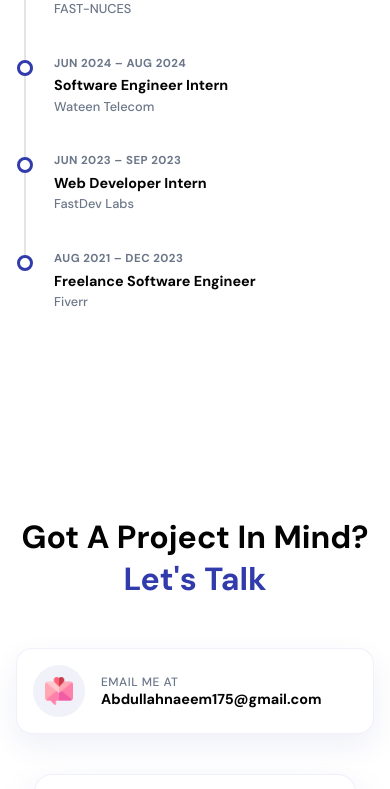
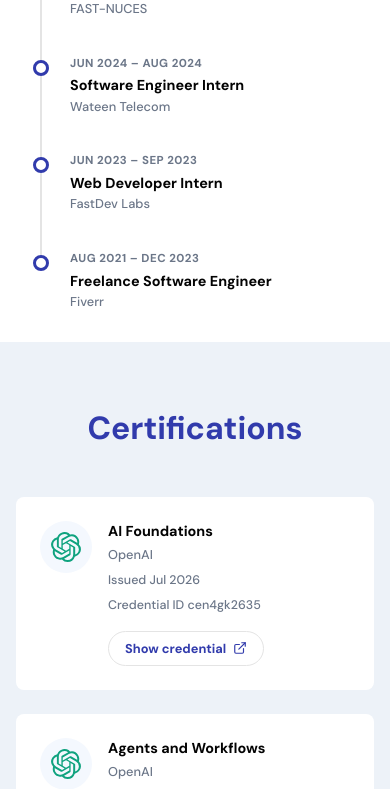
Before and after one commit to MuhammadAbdullahNaeem1/MuhammadAbdullahNaeem1.github.io, a React (Vite) app in the folder frontend_react/: page / in a window 390 px wide. Shown: the part 6507-7296 px from the top of the page. Built offline with nearby package versions, Linux system fonts and the light colour scheme.

Commit message:
Certifications + experience padding.

```diff
--- a/frontend_react/src/App.jsx
+++ b/frontend_react/src/App.jsx
@@ -1,6 +1,13 @@
 import React from "react";
 
-import { About, Contact, Header, Skills, Work } from "./containers";
+import {
+  About,
+  Certifications,
+  Contact,
+  Header,
+  Skills,
+  Work,
+} from "./containers";
 
 import { Navbar, Footer } from "./components";
 import "./App.scss";
@@ -13,6 +20,7 @@
       <About />
       <Work />
       <Skills />
+      <Certifications />
       <Contact />
       <Footer />
 
--- a/frontend_react/src/components/Navbar/Navbar.jsx
+++ b/frontend_react/src/components/Navbar/Navbar.jsx
@@ -4,6 +4,7 @@
 import { FiSun, FiMoon } from "react-icons/fi";
 import { motion } from "framer-motion";
 
+import { sections } from "../../constants";
 import "./Navbar.scss";
 
 const getInitialTheme = () => {
@@ -60,7 +61,7 @@
         </a>
       </div>
       <ul className="app__navbar-links">
-        {["home", "about", "work", "skills", "contact"].map((item) => (
+        {sections.map((item) => (
             <li
               key={`link-${item}`}
               className={`app__flex p-text ${active === item ? "active" : ""}`}
@@ -94,7 +95,7 @@
           >
             <HiX onClick={() => setToggle(false)} />
             <ul>
-              {["home", "about", "work", "skills", "contact"].map((item) => (
+              {sections.map((item) => (
                 <li key={item}>
                   <a href={`#${item}`} onClick={() => setToggle(false)}>
                     {item}
--- a/frontend_react/src/components/NavigationDots.jsx
+++ b/frontend_react/src/components/NavigationDots.jsx
@@ -1,9 +1,11 @@
 import React from "react";
+
+import { sections } from "../constants";
 
 const NavigationDots = ({ active }) => {
   return (
     <div className="app__navigation">
-      {["home", "about", "work", "skills", "contact"].map((item, index) => (
+      {sections.map((item, index) => (
           <a
             href={`#${item}`}
             key={item + index}
--- a/frontend_react/src/constants/index.js
+++ b/frontend_react/src/constants/index.js
@@ -1 +1,2 @@
 export { default as images } from "./images";
+export { default as sections } from "./sections";
--- /dev/null
+++ b/frontend_react/src/constants/sections.js
@@ -0,0 +1,7 @@
+// The page's sections, in the order they appear. Each string is both the
+// section's id (see the AppWrap call at the bottom of each container) and the
+// label shown in the navbar — so this list drives the navbar links, the mobile
+// menu, and the navigation dots. Add a section here once and all three follow.
+const sections = ["home", "about", "work", "skills", "certifications", "contact"];
+
+export default sections;
--- /dev/null
+++ b/frontend_react/src/containers/Certifications/Certifications.jsx
@@ -0,0 +1,71 @@
+import React from "react";
+import { motion } from "framer-motion";
+import { FiExternalLink } from "react-icons/fi";
+
+import { AppWrap, MotionWrap } from "../../wrapper";
+import { certifications } from "../../data/profile";
+import "./Certifications.scss";
+
+const Certifications = () => {
+  return (
+    <>
+      <h2 className="head-text">
+        <span>Certifications</span>
+      </h2>
+
+      <div className="app__certs-list">
+        {certifications?.map((cert, index) => (
+          <motion.div
+            className="app__certs-item"
+            key={`${cert.org}-${index}`}
+            whileInView={{ opacity: [0, 1], y: [24, 0] }}
+            transition={{ duration: 0.5, delay: index * 0.05 }}
+          >
+            <div
+              className="app__certs-logo app__flex"
+              style={{ backgroundColor: "var(--skill-bg)" }}
+            >
+              {cert.icon && (
+                <cert.icon color={cert.color} size={30} aria-label={cert.org} />
+              )}
+            </div>
+
+            <div className="app__certs-content">
+              <h4 className="bold-text app__certs-title">{cert.title}</h4>
+              <p className="p-text app__certs-org">{cert.org}</p>
+
+              {cert.issued && (
+                <span className="app__certs-meta">Issued {cert.issued}</span>
+              )}
+
+              {cert.credentialId && (
+                <span className="app__certs-meta">
+                  Credential ID {cert.credentialId}
+                </span>
+              )}
+
+              {/* Only render the button once there's a real link to point at. */}
+              {cert.credentialUrl && (
+                <a
+                  className="app__certs-link"
+                  href={cert.credentialUrl}
+                  target="_blank"
+                  rel="noreferrer"
+                >
+                  Show credential
+                  <FiExternalLink />
+                </a>
+              )}
+            </div>
+          </motion.div>
+        ))}
+      </div>
+    </>
+  );
+};
+
+export default AppWrap(
+  MotionWrap(Certifications, "app__certs"),
+  "certifications",
+  "app__primarybg"
+);
--- /dev/null
+++ b/frontend_react/src/containers/Certifications/Certifications.scss
@@ -0,0 +1,141 @@
+.app__certs {
+  flex: 1;
+  width: 100%;
+  flex-direction: column;
+}
+
+.app__certs-list {
+  width: 80%;
+  margin-top: 3rem;
+  display: flex;
+  flex-direction: row;
+  flex-wrap: wrap;
+  justify-content: center;
+  align-items: stretch;
+  gap: 1.5rem;
+
+  @media screen and (min-width: 2000px) {
+    gap: 2.5rem;
+  }
+
+  @media screen and (max-width: 900px) {
+    width: 100%;
+  }
+}
+
+.app__certs-item {
+  display: flex;
+  flex-direction: row;
+  align-items: flex-start;
+  gap: 1rem;
+  width: 340px;
+  padding: 1.5rem;
+  border-radius: 0.5rem;
+  background-color: var(--white-color);
+  color: var(--black-color);
+
+  &:hover {
+    box-shadow: 0 0 25px rgba(0, 0, 0, 0.2);
+  }
+
+  @media screen and (min-width: 2000px) {
+    width: 500px;
+    padding: 2rem;
+    gap: 1.5rem;
+  }
+
+  @media screen and (max-width: 450px) {
+    width: 100%;
+  }
+}
+
+// Issuing org's logo, in a circular tile matching the Skills icons.
+.app__certs-logo {
+  flex-shrink: 0;
+  width: 52px;
+  height: 52px;
+  border-radius: 50%;
+
+  @media screen and (min-width: 2000px) {
+    width: 80px;
+    height: 80px;
+
+    svg {
+      width: 40px;
+      height: 40px;
+    }
+  }
+}
+
+.app__certs-content {
+  display: flex;
+  flex-direction: column;
+  align-items: flex-start;
+  width: 100%;
+
+  .app__certs-title {
+    font-weight: 600;
+    line-height: 1.4;
+    text-align: left;
+  }
+
+  .app__certs-org {
+    margin-top: 0.25rem;
+    font-weight: 500;
+    color: var(--gray-color);
+    text-align: left;
+  }
+}
+
+.app__certs-meta {
+  margin-top: 0.4rem;
+  font-family: var(--font-base);
+  font-size: 0.78rem;
+  font-weight: 500;
+  line-height: 1.5;
+  color: var(--gray-color);
+  text-align: left;
+  word-break: break-word;
+
+  @media screen and (min-width: 2000px) {
+    font-size: 1.25rem;
+  }
+}
+
+.app__certs-link {
+  display: inline-flex;
+  align-items: center;
+  gap: 0.4rem;
+  margin-top: 1rem;
+  padding: 0.5rem 1rem;
+  border: 1px solid var(--lightGray-color);
+  border-radius: 2rem;
+  font-family: var(--font-base);
+  font-size: 0.8rem;
+  font-weight: 600;
+  color: var(--secondary-color);
+  text-decoration: none;
+  cursor: pointer;
+  transition: all 0.25s ease-in-out;
+
+  svg {
+    width: 14px;
+    height: 14px;
+  }
+
+  &:hover {
+    background-color: var(--secondary-color);
+    border-color: var(--secondary-color);
+    color: var(--white-color);
+  }
+
+  @media screen and (min-width: 2000px) {
+    font-size: 1.25rem;
+    padding: 0.75rem 1.5rem;
+
+    svg {
+      width: 20px;
+      height: 20px;
+    }
+  }
+}
--- a/frontend_react/src/containers/Skills/Skills.scss
+++ b/frontend_react/src/containers/Skills/Skills.scss
@@ -26,7 +26,11 @@
 
   @media screen and (max-width: 900px) {
     margin-right: 0;
-    justify-content: center;
+    // Left-aligned (not centered) once stacked: centering adds a gutter that
+    // changes with viewport width and item count, so the icons would never
+    // line up with the timeline below. Sharing a left edge keeps them aligned
+    // on any screen.
+    justify-content: flex-start;
     align-items: center;
   }
 }
@@ -85,6 +89,10 @@
 
   @media screen and (max-width: 900px) {
     margin-top: 3rem;
+    // Stacked under the skills grid: match the 1rem side margin each
+    // .app__skills-item carries, so the timeline lines up with the icons
+    // above instead of running flush to the screen edge.
+    padding: 0 1rem;
   }
 }
 
--- a/frontend_react/src/containers/index.js
+++ b/frontend_react/src/containers/index.js
@@ -1,4 +1,5 @@
 export { default as About } from "./About/About";
+export { default as Certifications } from "./Certifications/Certifications";
 export { default as Contact } from "./Contact/Contact";
 export { default as Header } from "./Header/Header";
 export { default as Skills } from "./Skills/Skills";
--- a/frontend_react/src/data/profile.js
+++ b/frontend_react/src/data/profile.js
@@ -14,6 +14,8 @@
   SiDjango,
   SiTensorflow,
   SiPython,
+  SiOpenai,
+  SiAnthropic,
 } from "react-icons/si";
 
 
@@ -100,3 +102,58 @@
     desc: "Delivered full-cycle software projects for clients — designing, building, debugging, and shipping solutions across multiple stacks, with a strong focus on fast turnaround and reliability.",
   },
 ];
+
+// ---------------------------------------------------------------------------
+// Certifications — cards render in this array's order (grouped by issuer here);
+// reorder the array to reorder them.
+//
+//   title          certificate name, as printed on the credential
+//   org            issuing organization
+//   issued         "Month Year" it was issued (e.g. "Jan 2026")
+//   credentialId   ID on the credential — omit or leave "" to hide the line
+//   credentialUrl  public verification link — omit or leave "" and the
+//                  "Show credential" button is hidden (no dead links)
+//   icon / color   issuing org's logo (react-icons) and the color it renders in
+//
+// The colors below are chosen to stay legible in both light and dark mode.
+// ---------------------------------------------------------------------------
+const OPENAI = { org: "OpenAI", icon: SiOpenai, color: "#10A37F" };
+const ANTHROPIC = { org: "Anthropic", icon: SiAnthropic, color: "#D97757" };
+
+export const certifications = [
+  {
+    ...OPENAI,
+    title: "AI Foundations",
+    issued: "Jul 2026",
+    credentialId: "cen4gk2635",
+    credentialUrl: "https://academy.openai.com/public/certificate/cen4gk2635",
+  },
+  {
+    ...OPENAI,
+    title: "Agents and Workflows",
+    issued: "Jul 2026",
+    credentialId: "qtx16lcy4n",
+    credentialUrl: "https://academy.openai.com/public/certificate/qtx16lcy4n",
+  },
+  {
+    ...OPENAI,
+    title: "Applied AI Foundations",
+    issued: "Jul 2026",
+    credentialId: "0wu16ld9l1",
+    credentialUrl: "https://academy.openai.com/public/certificate/0wu16ld9l1",
+  },
+  {
+    ...ANTHROPIC,
+    title: "Claude 101",
+    issued: "Jul 2026",
+    credentialId: "xha5tyvv5kzb",
+    credentialUrl: "https://verify.skilljar.com/c/xha5tyvv5kzb",
+  },
+  {
+    ...ANTHROPIC,
+    title: "Claude Code 101",
+    issued: "Jul 2026",
+    credentialId: "zogrft6gamtb",
+    credentialUrl: "https://verify.skilljar.com/c/zogrft6gamtb",
+  },
+];
```
